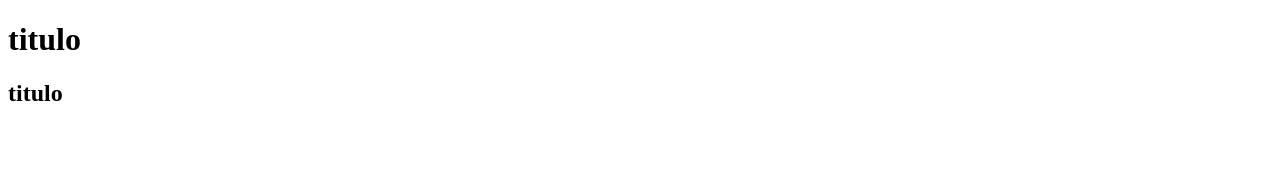
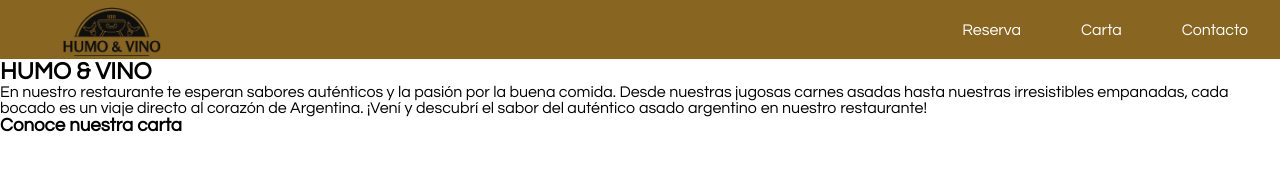
Before and after one commit to EnzoCasalegno/proyecto-final-web, a plain HTML site: page index.html in a window 1280 px wide. Drawn offline with Linux system fonts and the light colour scheme.

Commit message:
Nav
Codigo y estilo del nav . Trabajo realizado en clase.

```diff
--- a/index.html
+++ b/index.html
@@ -1,12 +1,53 @@
 <!DOCTYPE html>
 <html lang="en">
+
 <head>
+    <link rel="stylesheet" href="style.css">
     <meta charset="UTF-8">
     <meta name="viewport" content="width=device-width, initial-scale=1.0">
     <title>Document</title>
 </head>
+
 <body>
-    <h1>titulo</h1>
-    <h2>titulo</h2>
+    <header>
+        <nav class="barra-navegacion">
+            <div class="logo">
+                <img src="img/logo1_preview_rev_1.png" alt="Logo de la página">
+            </div>
+            <div class="enlaces">
+                <a href="#">Reserva</a>
+                <a href="#">Carta</a>
+                <a href="#">Contacto</a>
+            </div>
+        </nav>
+    </header>
+
+    <section>
+        <div class="presentacion">
+            <h2>HUMO & VINO</h2>
+            <p>En nuestro restaurante te esperan sabores auténticos
+                y la pasión por la buena comida. Desde nuestras jugosas
+                carnes asadas hasta nuestras irresistibles empanadas,
+                cada bocado es un viaje directo al corazón de Argentina.
+                ¡Vení y descubrí el sabor del auténtico asado argentino
+                en nuestro restaurante!</p>
+        </div>
+        <div class="carta">
+            <h3>Conoce nuestra carta</h3>
+        </div>
+
+        <div class="carrusel">
+
+        </div>
+
+        <div class="servicios">
+
+        </div>
+    </section>
+
+    <footer>
+
+    </footer>
 </body>
+
 </html>
--- /dev/null
+++ b/style.css
@@ -0,0 +1,39 @@
+* {
+    padding: 0%;
+    margin: 0%;
+    font-family: century gothic;
+}
+
+img {
+    float: left;
+    height: auto;
+    width: 100px;
+    padding: 5px 60px 0px 60px;
+}
+
+.barra-navegacion {
+    background-color: #886520;
+    display: flex;
+    justify-content: space-between;
+    align-items: center;
+    padding: 2px;
+}
+
+.logo {
+
+}
+
+.enlaces {
+    display: flex;
+}
+
+.enlaces a {
+    margin-left: 30px;
+    margin-right: 30px;
+    text-decoration: none;
+    color: #FFFFFF;
+}
+
+.enlaces a:hover{
+    border-bottom: 2px solid #FFFFFF;
+}
```
Also changed, not shown: img/ParrillaArgentina.jpg (added), img/Seguridad.png (added), img/ambiente-climatizado.png (added), img/bandera-argentina-d.png (added), img/blanco.jpg (added), img/estacionamiento.png (added), img/fondo.jpg (added), img/logo1.jpg (added), img/logo1_preview_rev_1.png (added), img/mu.jpg (added), img/muuu.jpg (added), img/muuuuu.jpg (added), img/parrilla.jpg (added), img/wifi.png (added).
